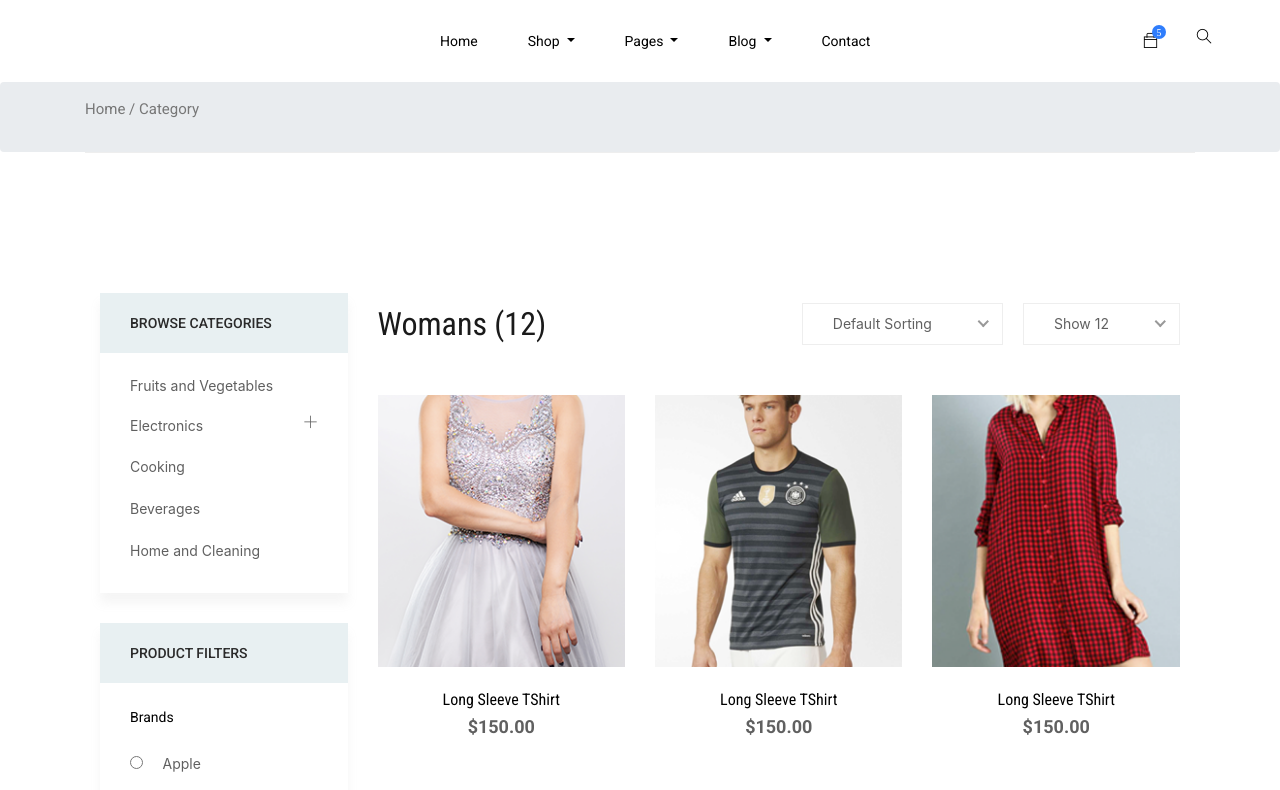
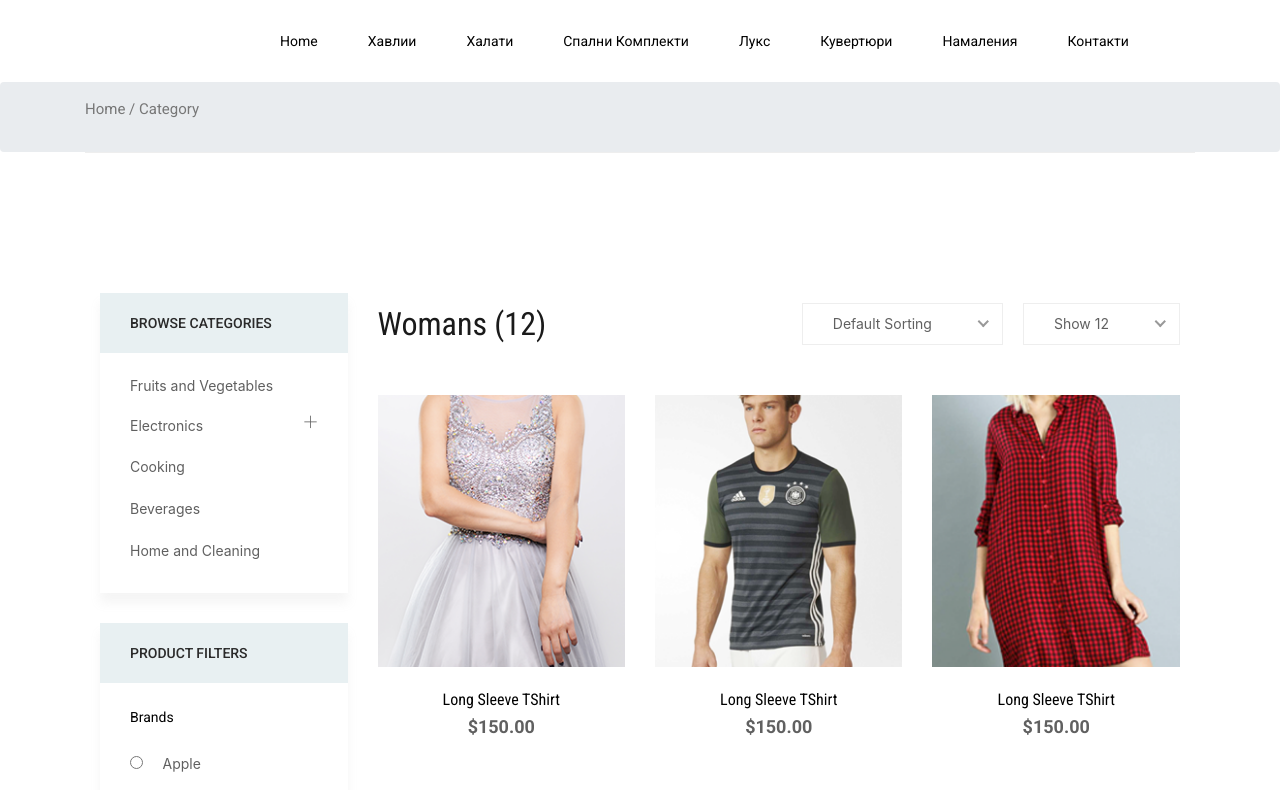
Before and after one commit to pafcho/e-store, a website with bundled scripts: page category.html in a window 1280 px wide. Shown: the top 790 px of the page. Built offline with nearby package versions, Linux system fonts and the light colour scheme; files whose address does not match are found by name.

Commit message:
updated header

```diff
--- a/category.html
+++ b/category.html
@@ -45,64 +45,27 @@
                                 <li class="nav-item">
                                     <a class="nav-link" href="index.html">Home</a>
                                 </li>
-                                <li class="nav-item dropdown">
-                                    <a class="nav-link dropdown-toggle" href="blog.html" id="navbarDropdown_1"
-                                        role="button" data-toggle="dropdown" aria-haspopup="true" aria-expanded="false">
-                                        Shop
-                                    </a>
-                                    <div class="dropdown-menu" aria-labelledby="navbarDropdown_1">
-                                        <a class="dropdown-item" href="category.html"> shop category</a>
-                                        <a class="dropdown-item" href="single-product.html">product details</a>
-
-                                    </div>
+                                <li class="nav-item">
+                                    <a class="nav-link" href="category.html">Хавлии</a>
                                 </li>
-                                <li class="nav-item dropdown">
-                                    <a class="nav-link dropdown-toggle" href="blog.html" id="navbarDropdown_3"
-                                        role="button" data-toggle="dropdown" aria-haspopup="true" aria-expanded="false">
-                                        pages
-                                    </a>
-                                    <div class="dropdown-menu" aria-labelledby="navbarDropdown_2">
-                                        <a class="dropdown-item" href="login.html">
-                                            login
-
-                                        </a>
-                                        <a class="dropdown-item" href="tracking.html">tracking</a>
-                                        <a class="dropdown-item" href="checkout.html">product checkout</a>
-                                        <a class="dropdown-item" href="cart.html">shopping cart</a>
-                                        <a class="dropdown-item" href="confirmation.html">confirmation</a>
-                                        <a class="dropdown-item" href="elements.html">elements</a>
-                                    </div>
+                                <li class="nav-item">
+                                    <a class="nav-link" href="category.html">Халати</a>
                                 </li>
-
-                                <li class="nav-item dropdown">
-                                    <a class="nav-link dropdown-toggle" href="blog.html" id="navbarDropdown_2"
-                                        role="button" data-toggle="dropdown" aria-haspopup="true" aria-expanded="false">
-                                        blog
-                                    </a>
-                                    <div class="dropdown-menu" aria-labelledby="navbarDropdown_2">
-                                        <a class="dropdown-item" href="blog.html"> blog</a>
-                                        <a class="dropdown-item" href="single-blog.html">Single blog</a>
-                                    </div>
+                                <li class="nav-item">
+                                    <a class="nav-link" href="category.html">Спални Комплекти</a>
                                 </li>
-
                                 <li class="nav-item">
-                                    <a class="nav-link" href="contact.html">Contact</a>
+                                    <a class="nav-link" href="category.html">Лукс</a>
                                 </li>
+                                <li class="nav-item">
+                                    <a class="nav-link" href="category.html">Кувертюри</a>
+                                </li>
+                                <li class="nav-item">
+                                    <a class="nav-link" href="category.html">Намаления</a>
+                                </li>
+                                <li class="nav-item">
+                                    <a class="nav-link" href="contact.html">Контакти</a>
                             </ul>
-                        </div>
-                        <div class="hearer_icon d-flex">
-                            <div class="dropdown cart">
-                                <a class="dropdown-toggle" href="#" id="navbarDropdown3" role="button"
-                                    data-toggle="dropdown" aria-haspopup="true" aria-expanded="false">
-                                    <i class="ti-bag"></i>
-                                </a>
-                                <!-- <div class="dropdown-menu" aria-labelledby="navbarDropdown">
-                                    <div class="single_product">
-
-                                    </div>
-                                </div> -->
-                            </div>
-                            <a id="search_1" href="javascript:void(0)"><i class="ti-search"></i></a>
                         </div>
                     </nav>
                 </div>
```
Also changed, not shown: about.html (+5 -5 lines), single-product.html (+15 -52 lines).
